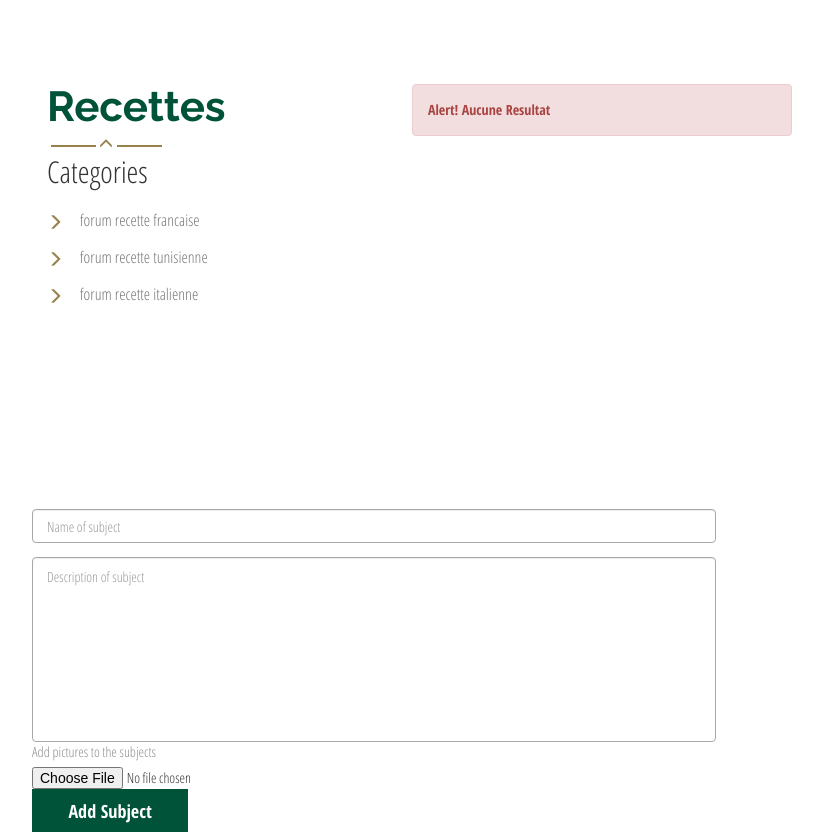
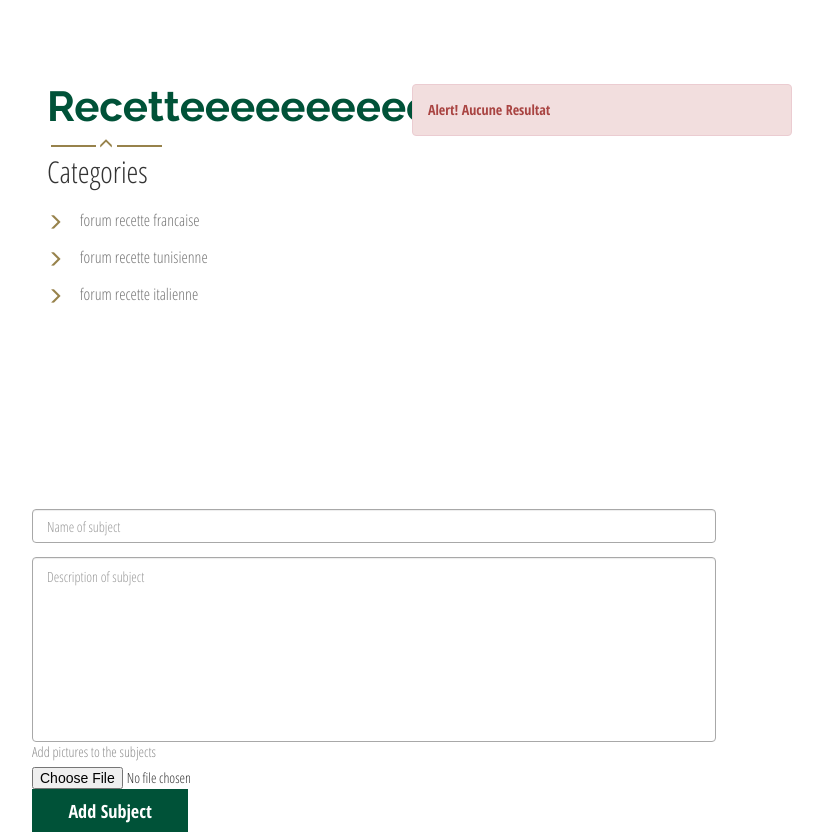
Before and after one commit to syrineBA/Project_Web, a PHP site: page /forum_fr.php?pays=1 in a window 1280 px wide. Shown: the part 89-921 px from the top of the page, without its empty margins (38-861 px from the left). Run offline with PHP 8.4, Linux system fonts and the light colour scheme; data that the repository does not hold is empty.

Commit message:
my commit

```diff
--- a/forum_fr.php
+++ b/forum_fr.php
@@ -14,7 +14,7 @@
         <div class="container">
             <div class="menu-top">
                 <div class="col-md-4 menu-left animated wow fadeInLeft" data-wow-duration="1000ms" data-wow-delay="500ms">
-                    <h3>Recettes </h3>
+                    <h3>Recetteeeeeeeeeeeeeees </h3>
                     <label><i class="glyphicon glyphicon-menu-up"></i></label>
                     <h2>Categories</h2>
                     <ul class="popular">
```
